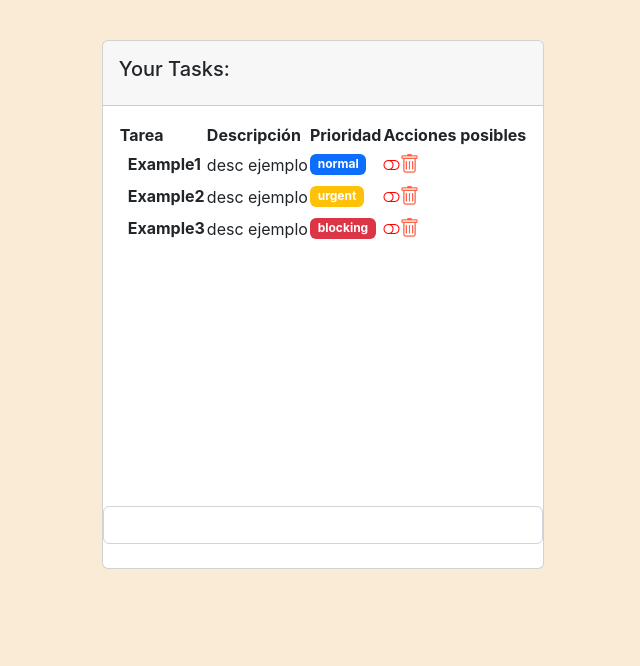
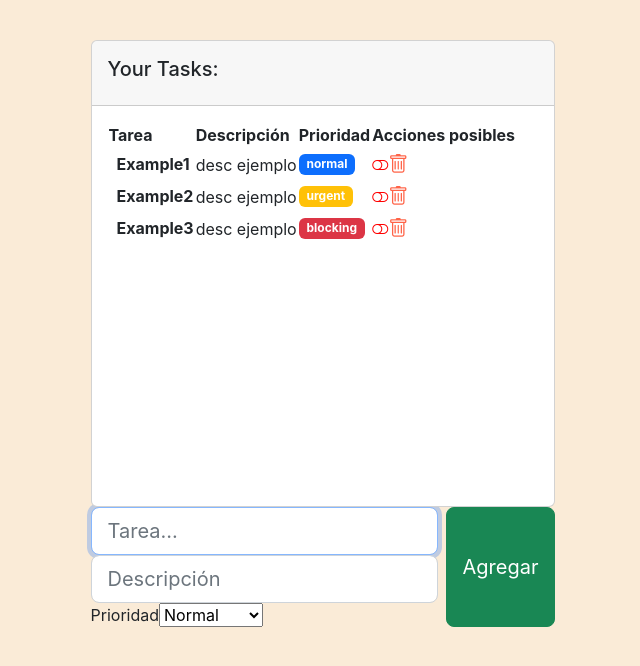
Before and after one commit to MPiccato/ReactIntermedio-TaskApp, a React (Create React App) app: page / in a window 1280 px wide. Shown: the top 666 px of the page, without its empty margins (317-957 px from the left). Built offline with nearby package versions, Linux system fonts and the light colour scheme.

Commit message:
agregar tarea terminado

```diff
--- a/src/components/container/task_list.jsx
+++ b/src/components/container/task_list.jsx
@@ -44,6 +44,14 @@ const TaskListComponent = () => {
 
     }
 
+    function addTask(task){
+        console.log('adding task,' , task);
+        // const index = tasks.indexOF(task)
+        const tempTask = [...tasks];
+        tempTask.push(task);
+        setTasks(tempTask);
+    }
+
     return (
 
         <div>
@@ -78,10 +86,10 @@ const TaskListComponent = () => {
                             </tbody>
                         </table>
                     </div>
-                    <TaskForm/>
+
                 </div>
             </div>
-
+            <TaskForm add={addTask}/>
         </div>
     );
 };
--- a/src/pure/forms/taskForm.jsx
+++ b/src/pure/forms/taskForm.jsx
@@ -23,8 +23,20 @@ const TaskForm = ({add}) => {
     return (
         <form onSubmit={addTask} className='d-flex justify-content-center align-item-center mb-4'>
             <div className='form-outline flex-fill'>
-                <input type="text" ref={nameRef} id = 'inputName' className='form-control' />
+                <input type="text" placeholder= 'Tarea...'ref={nameRef} id = 'inputName' className='form-control form-control-lg' required autoFocus />
+                <input type="text" placeholder= 'Descripción' ref={descriptionRef} id = 'inputDescription' className='form-control form-control-lg' required/>
+                <label htmlFor='selectLevel' className='sr-only'>Prioridad</label>
+                <select ref={levelRef} defaultValue={LEVELS.NORMAL} id="selectLevel">
+                    <option value={LEVELS.NORMAL}>Normal</option>
+                    <option value={LEVELS.URGENT}>Urgente</option>
+                    <option value={LEVELS.BLOQUING}>Bloqueado</option>
+
+                </select>
+
+
+
             </div>
+            <button type='submit' className='btn btn-success btn-lg ms-2'>Agregar</button>
 
         </form>
     );
```
